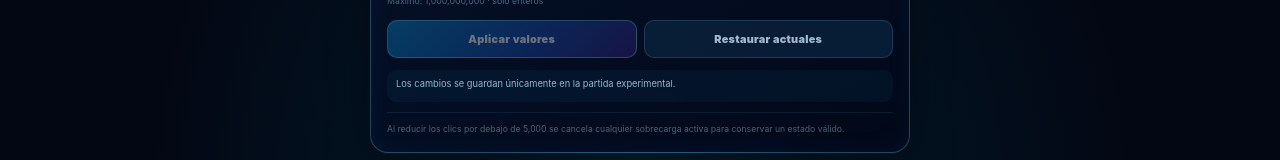
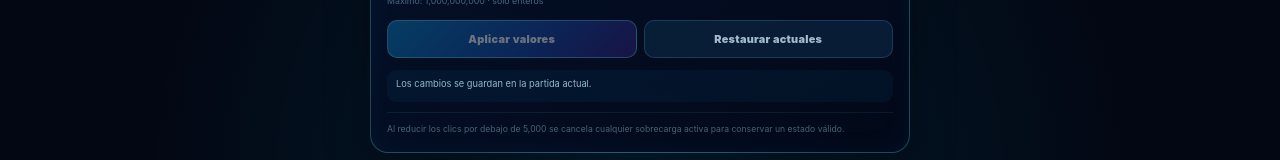
Before and after one commit to xArtXtrAx/incremental-game-A, a React (Vite) app: page / in a window 1280 px wide. Shown: the part 1081-1241 px from the top of the page. Built offline with nearby package versions, Linux system fonts and the light colour scheme.

Commit message:
Preparar panel de desarrollador para main

```diff
--- a/src/DeveloperPanel.tsx
+++ b/src/DeveloperPanel.tsx
@@ -65,7 +65,7 @@ export function DeveloperPanel({
   )
   const [dirty, setDirty] = useState(false)
   const [message, setMessage] = useState(
-    'Los cambios se guardan únicamente en la partida experimental.',
+    'Los cambios se guardan en la partida actual.',
   )
 
   useEffect(() => {
@@ -155,7 +155,7 @@ export function DeveloperPanel({
     setEnergyInput(formatInputValue(safeValues.energy))
     setClickInput(formatInputValue(safeValues.manualClicks))
     setDirty(false)
-    setMessage('Valores aplicados y guardados en la partida experimental.')
+    setMessage('Valores aplicados y guardados en la partida actual.')
   }
 
   return (
```
